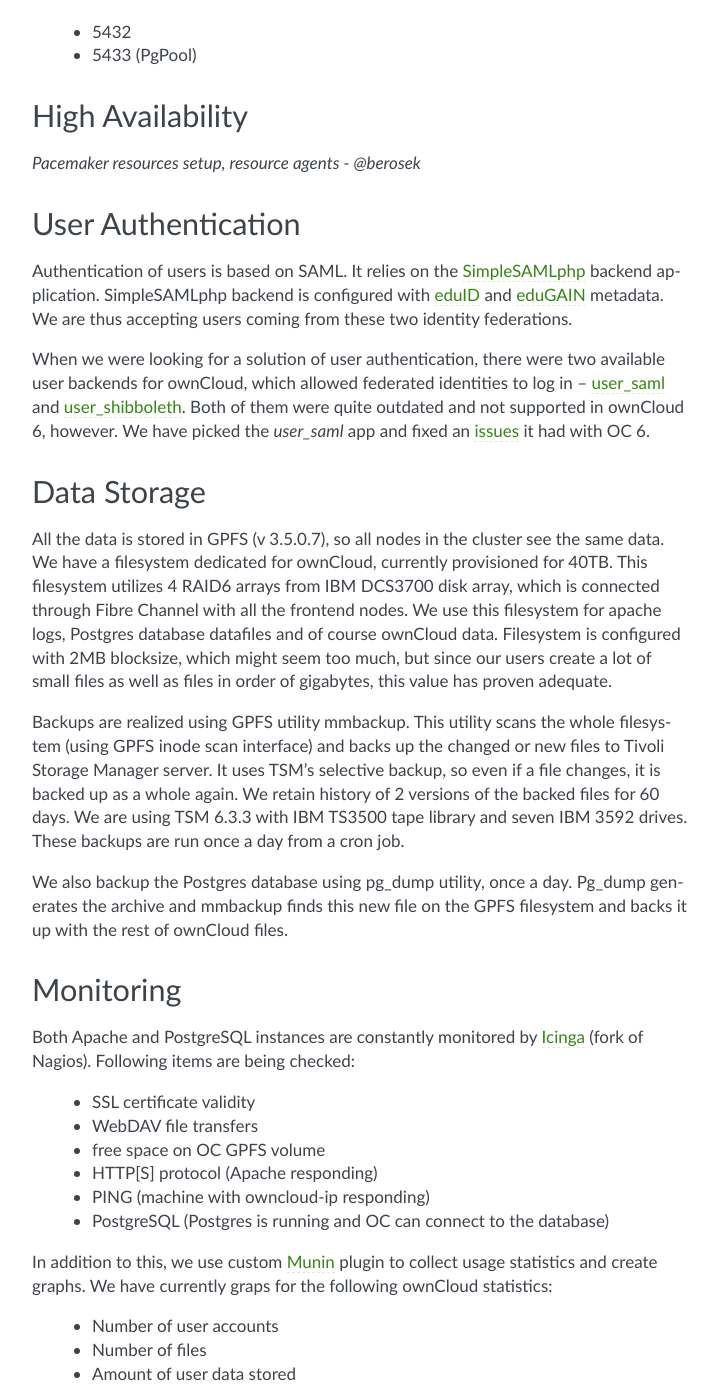
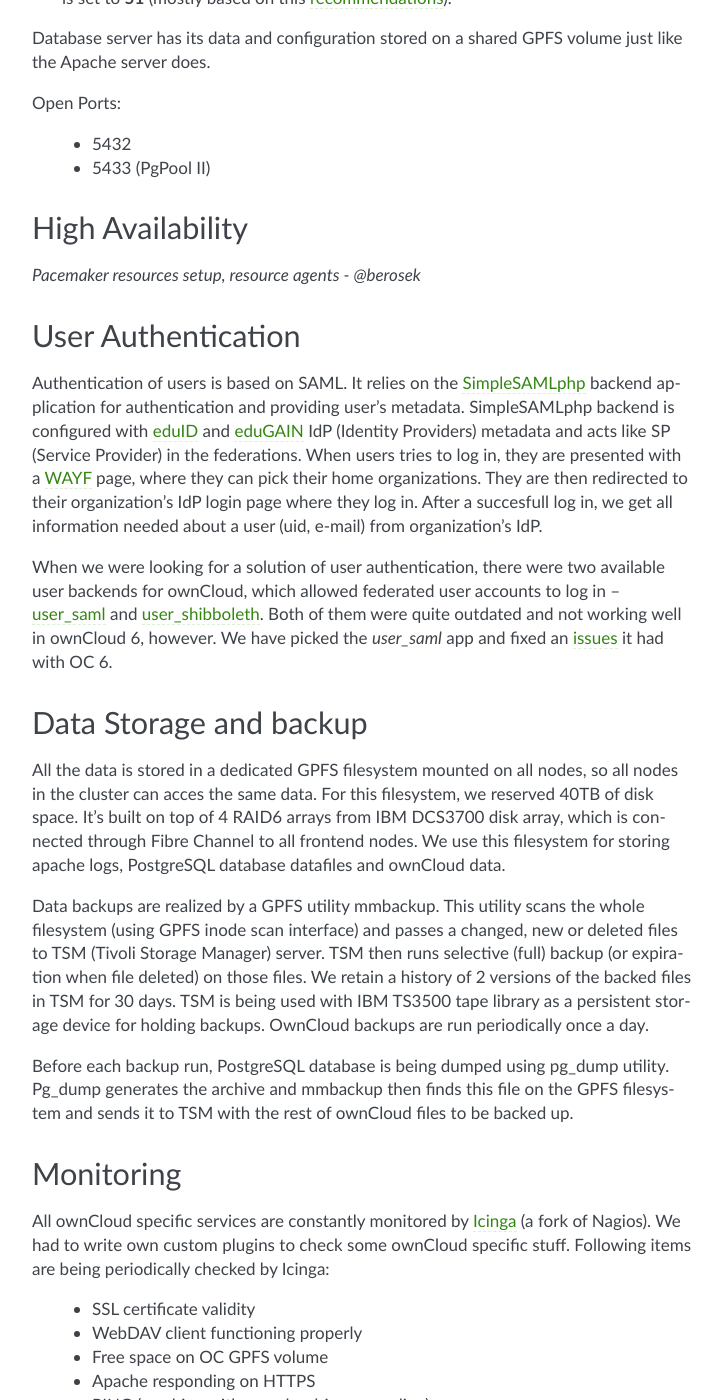
Before and after one commit to switch-ch/cloudservice-owncloud, a Sphinx documentation site: the page built from source/cesnet/architecture.rst, in a window 1280 px wide and 1400 px high, scrolled down 2840 px. Shown: the whole window, without its empty margins (388-1110 px from the left). Built offline with Sphinx 7.4.7, drawn with Linux system fonts in a browser that asks for light colours; some of the changed text lies outside the part shown.

Commit message:
Almost finished with Architecture chapter (only HA notes missing)

```diff
--- a/source/cesnet/architecture.rst
+++ b/source/cesnet/architecture.rst
@@ -21,6 +21,7 @@
 * Icinga & Munin monitoring servers
 * eduID and eduGAIN authentication services
 * GPFS storage
+* TSM server for backups
 
 Specs
 ------
@@ -80,22 +81,27 @@
 Database Server
 ---------------
 
-PostgreSQL_ 8.4 is being used as a database server of choice. This is the highest version available
-in standard RHEL 6 repositories. Database server runs as a single instance, always on a
-different node than the Apache instance and without any replication yet (we are planning an upgrade to 9.4 and a streaming replication setup in the future).
+PostgreSQL_ 8.4 is being used as a database server of choice. This is the highest version
+available in standard RHEL 6 repositories. Database server runs as a single instance, always on a
+different node than the Apache instance and without any replication yet. We are planning
+an upgrade to 9.4 and a hot-standby streaming replication setup with load balancing. We expect
+this to help us in the future with a read heavy nature of ownCloud queries, but as of now the current setup copes with the load just fine.
 
 OwnCloud PHP application doesn't access the PostgreSQL instance directly. It sends its queries
 through `PgPool II`_, which acts as a connection cache (runs in the *Connection Pooling* mode).
-This gives us some performance boost as it reduces database instance load and reuses existing connections. PgPool is run together with the Apache instance on the same node.
+This gives us some performance boost as it reduces database instance load and reuses existing connections (thus saving a cost of creating new ones). PgPool is run together with the Apache instance on the same node.
 
-PostgreSQL engine parameters are mostly set according to the pgtune_ utility recommendations. It has allocated 40 GB of RAM, same as the Apache instance, and a maximum numer of connections is set to **51** (mostly based on this recommendations_).
+PostgreSQL engine parameters are mostly set according to the pgtune_ utility recommendations.
+It has allocated 40 GB of RAM, same as the Apache instance, and a maximum numer of connections
+ is set to **51** (mostly based on this recommendations_).
 
-Database server has its data and configuration stored on a shared GPFS volume just like the Apache server.
+Database server has its data and configuration stored on a shared GPFS volume just like the
+Apache server does.
 
 Open Ports:
 
   * 5432
-  * 5433 (PgPool)
+  * 5433 (PgPool II)
 
 High Availability
 -----------------
@@ -105,50 +111,60 @@
 User Authentication
 -------------------
 
-Authentication of users is based on SAML. It relies on the SimpleSAMLphp_ backend application.
-SimpleSAMLphp backend is configured with eduID_ and eduGAIN_ metadata.
-We are thus accepting users coming from these two identity federations.
+Authentication of users is based on SAML. It relies on the SimpleSAMLphp_ backend application for
+authentication and providing user's metadata. SimpleSAMLphp backend is configured with eduID_ and
+eduGAIN_ IdP (Identity Providers) metadata and acts like SP (Service Provider) in the federations.
+When users tries to log in, they are presented with a WAYF_ page, where they can pick their home
+organizations. They are then redirected to their organization's IdP login page where they log in.
+After a succesfull log in, we get all information needed about a user (uid, e-mail) from
+organization's IdP.
 
 When we were looking for a solution of user authentication, there were two available
-user backends for ownCloud, which allowed federated identities to log in -- `user_saml`_ and `user_shibboleth`_. Both of them were quite outdated and not supported in ownCloud 6, however. We have picked the *user_saml* app and fixed an issues_ it had with OC 6.
+user backends for ownCloud, which allowed federated user accounts to log in -- `user_saml`_ and `user_shibboleth`_. Both of them were quite outdated and not working well in ownCloud 6, however.
+We have picked the *user_saml* app and fixed an issues_ it had with OC 6.
 
-Data Storage
-------------
+Data Storage and backup
+-----------------------
 
-All the data is stored in GPFS (v 3.5.0.7), so all nodes in the cluster see the same data.
-We have a filesystem dedicated for ownCloud, currently provisioned for 40TB. This filesystem
-utilizes 4 RAID6 arrays from IBM DCS3700 disk array, which is connected through Fibre Channel
-with all the frontend nodes. We use this filesystem for apache logs, Postgres database datafiles
-and of course ownCloud data. Filesystem is configured with 2MB blocksize, which might seem too much,
-but since our users create a lot of small files as well as files in order of gigabytes, this value has proven adequate.
+All the data is stored in a dedicated GPFS filesystem mounted on all nodes, so all
+nodes in the cluster can acces the same data. For this filesystem, we reserved 40TB of disk
+space. It's built on top of 4 RAID6 arrays from IBM DCS3700 disk array, which is connected
+through Fibre Channel to all frontend nodes. We use this filesystem for storing apache logs, PostgreSQL database datafiles and ownCloud data.
 
-Backups are realized using GPFS utility mmbackup. This utility scans the whole filesystem (using GPFS
-inode scan interface) and backs up the changed or new files to Tivoli Storage Manager server. It uses
-TSM's selective backup, so even if a file changes, it is backed up as a whole again. We retain history of 2 versions of the backed files for 60 days. We are using TSM 6.3.3 with IBM TS3500 tape library and seven IBM
-3592 drives. These backups are run once a day from a cron job.
+Data backups are realized by a GPFS utility mmbackup. This utility scans the whole filesystem
+(using GPFS inode scan interface) and passes a changed, new or deleted files to TSM (Tivoli Storage
+Manager) server. TSM then runs selective (full) backup (or expiration when file deleted) on those files. We retain a history of 2 versions of the backed files in TSM for 30 days. TSM is being used with IBM TS3500 tape library as a persistent storage device for holding backups. OwnCloud backups are run periodically once a day.
 
-We also backup the Postgres database using pg_dump utility, once a day. Pg_dump generates the archive and
-mmbackup finds this new file on the GPFS filesystem and backs it up with the rest of ownCloud files.
+Before each backup run, PostgreSQL database is being dumped using pg_dump utility.
+Pg_dump generates the archive and mmbackup then finds this file on the GPFS filesystem
+and sends it to TSM with the rest of ownCloud files to be backed up.
 
 Monitoring
 ----------
 
-Both Apache and PostgreSQL instances are constantly monitored by Icinga_ (fork of Nagios).
-Following items are being checked:
+All ownCloud specific services are constantly monitored by Icinga_ (a fork of Nagios).
+We had to write own custom plugins to check some ownCloud specific stuff.
+Following items are being periodically checked by Icinga:
 
   * SSL certificate validity
-  * WebDAV file transfers
-  * free space on OC GPFS volume
-  * HTTP[S] protocol (Apache responding)
+  * WebDAV client functioning properly
+  * Free space on OC GPFS volume
+  * Apache responding on HTTPS
   * PING (machine with owncloud-ip responding)
-  * PostgreSQL (Postgres is running and OC can connect to the database)
+  * PostgreSQL (Postgres is responding on postgres-ip and OC can connect to the database)
 
-In addition to this, we use custom Munin_  plugin to collect usage statistics
-and create graphs. We have currently graps for the following ownCloud statistics:
+In addition to this, we use custom Munin_  plugins to collect usage statistics
+and create graphs. Currently we are graphing the following ownCloud statistics:
 
   * Number of user accounts
   * Number of files
   * Amount of user data stored
+  * Apache response times
+  * Bytes transferred by Apache
+  * Filesystem space used
+
+We are also collecting all relevant logs to a central server, where it could be
+further analyzed and queried by LogStash and ElasticSearch.
 
 .. links
 .. _Pacemaker: http://clusterlabs.org/quickstart-redhat.html
@@ -166,6 +182,7 @@
 .. _eduGAIN: http://www.geant.net/service/eduGAIN/Pages/home.aspx
 .. _`user_saml`: https://github.com/owncloud/apps/tree/master/user_saml
 .. _`user_shibboleth`: https://github.com/AndreasErgenzinger/user_shibboleth
+.. _WAYF: https://www.eduid.cz/en/tech/wayf
 .. _Icinga: https://www.icinga.org/
 .. _Munin: http://munin-monitoring.org/
 .. _issues: https://github.com/owncloud/apps/pull/1681
--- a/source/cesnet/service-description.rst
+++ b/source/cesnet/service-description.rst
@@ -14,7 +14,7 @@
 
 Our ownCloud service can be used as:
 
-* Backup platform (all stored data is backed up on tapes)
+* Backup platform (all stored data is backed up to tapes)
 * Collaboration platform (file sharing and collaborative document editing)
 * Local cloud storage platform (synchronization between clients, all data stored in the territory of the Czech Republic)
 
```
